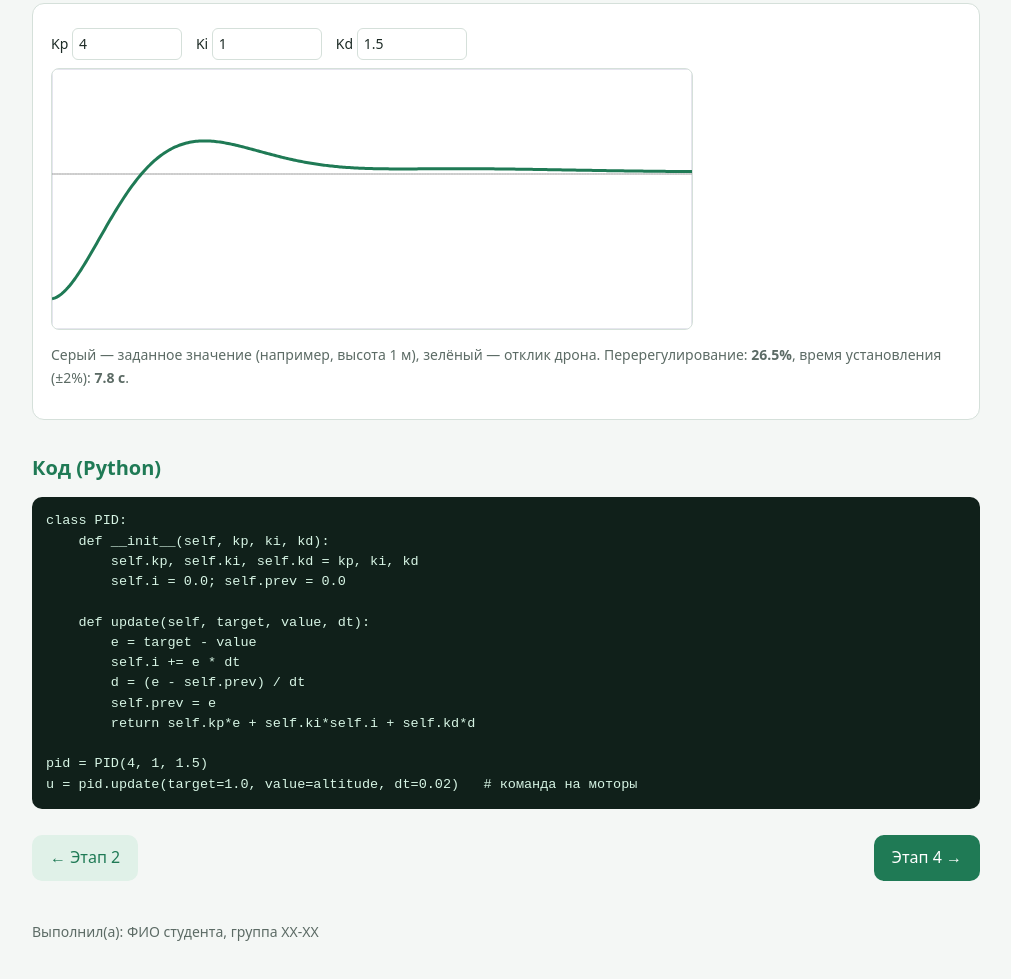
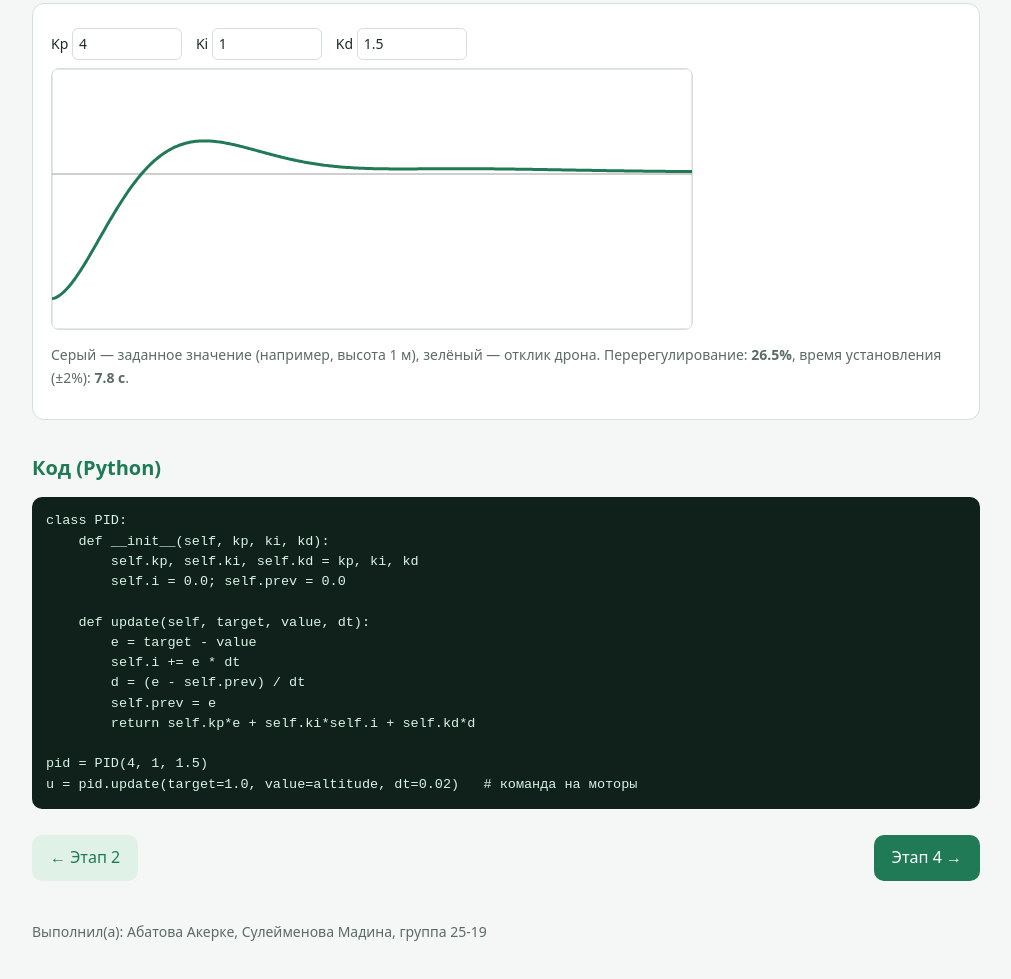
Before and after one commit to akerkeabatova123-afk/intelligent-control.github.io, a plain HTML site: page stage3.html in a window 1280 px wide. Shown: the part 592-1571 px from the top of the page, without its empty margins (134-1145 px from the left). Drawn offline with Linux system fonts and the light colour scheme.

Commit message:
Update stage3.html

```diff
--- a/stage3.html
+++ b/stage3.html
@@ -17,4 +17,4 @@
         return self.kp*e + self.ki*self.i + self.kd*d
 
 pid = PID(4, 1, 1.5)
-u = pid.update(target=1.0, value=altitude, dt=0.02)   # команда на моторы</pre><div class="nav"><a class="btn sec" href="stage2.html">← Этап 2</a><a class="btn" href="stage4.html">Этап 4 →</a></div><p class="note" style="margin-top:40px">Выполнил(а): ФИО студента, группа XX-XX</p></main><script src="app.js"></script></body></html>
+u = pid.update(target=1.0, value=altitude, dt=0.02)   # команда на моторы</pre><div class="nav"><a class="btn sec" href="stage2.html">← Этап 2</a><a class="btn" href="stage4.html">Этап 4 →</a></div><p class="note" style="margin-top:40px">Выполнил(а): Абатова Акерке, Сулейменова Мадина, группа 25-19</p></main><script src="app.js"></script></body></html>
```
